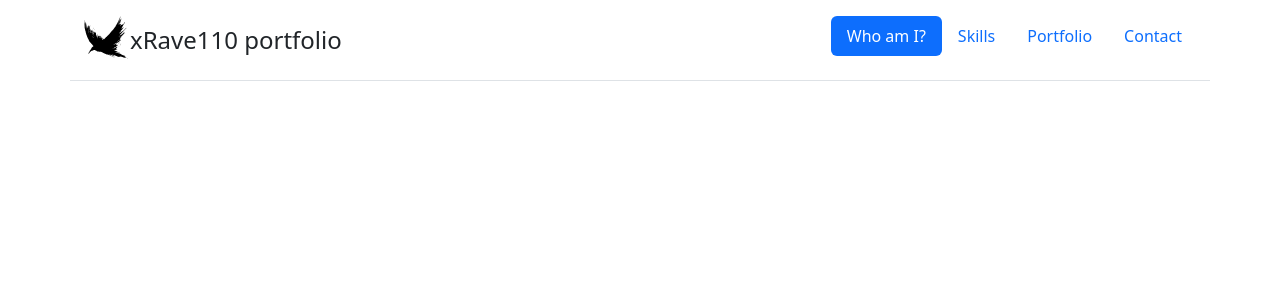
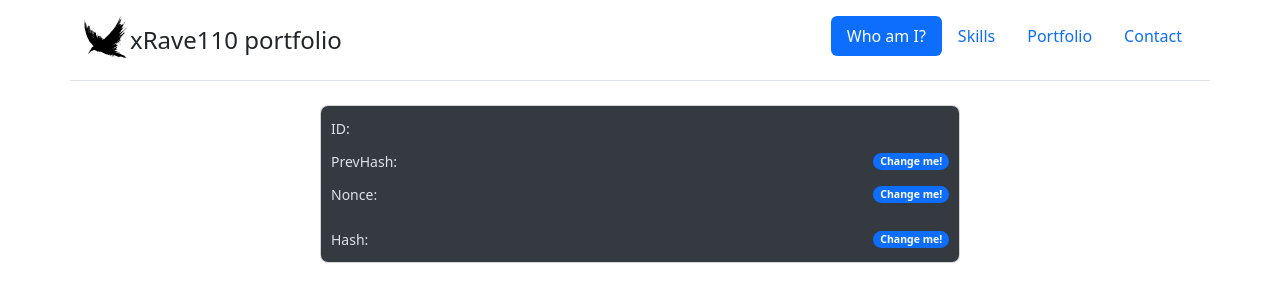
Before and after one commit to xrave110/portfolio, a React (Create React App) app: page / in a window 1280 px wide. Shown: the top 302 px of the page. Built offline with nearby package versions, Linux system fonts and the light colour scheme.

Commit message:
Changes for merge to main

```diff
--- a/src/App.js
+++ b/src/App.js
@@ -87,8 +87,8 @@ function App() {
   return (
     <div className="App">
       <Header setCurrentState={setCurrentState} />
-      {/* {createBlockchain()} */}
-      <BlockList listOfBlocks={listOfBlocks} currentState={currentState} />
+      {createBlockchain()}
+      {/* <BlockList listOfBlocks={listOfBlocks} currentState={currentState} /> */}
     </div>
   );
 }
--- a/src/components/blocks/Block.js
+++ b/src/components/blocks/Block.js
@@ -1,10 +1,9 @@
 import 'bootstrap/dist/css/bootstrap.min.css';
 import './Block.css';
 
-const Block = ({ id, prevHash, currentState, nonce, hash, globalCurr }) => {
-    const classProperty = globalCurr === currentState ? 'block carousel-item active' : 'block carousel-item';
+const Block = ({ id, prevHash, component, nonce, hash }) => {
     return (
-        <main className={classProperty}>
+        <main className="block">
             <ul className="dropdown-menu dropdown-menu-dark dropdown-menu-macos">
                 <li className="dropdown-item d-flex justify-content-between align-items-center list-item">
                     ID: {id}
@@ -18,7 +17,7 @@ const Block = ({ id, prevHash, currentState, nonce, hash, globalCurr }) => {
                     <span className="badge bg-primary rounded-pill">Change me!</span>
                 </li>
                 <li className="dropdown-item d-flex justify-content-center align-items-center list-item">
-                    {currentState}
+                    {component}
                 </li>
                 <li className="dropdown-item d-flex justify-content-between align-items-center list-item wrap-anywhere">
                     Hash: {hash}
```
